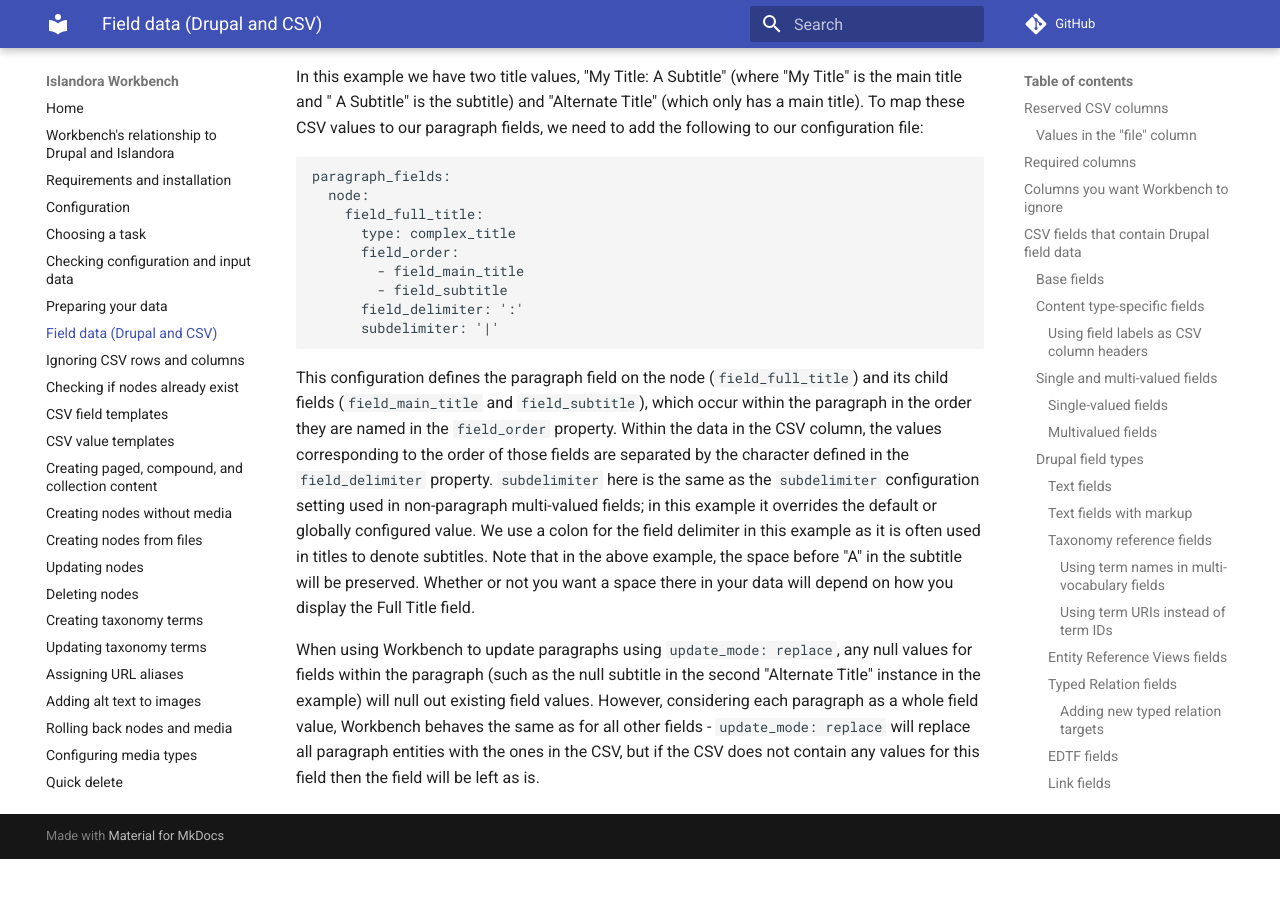
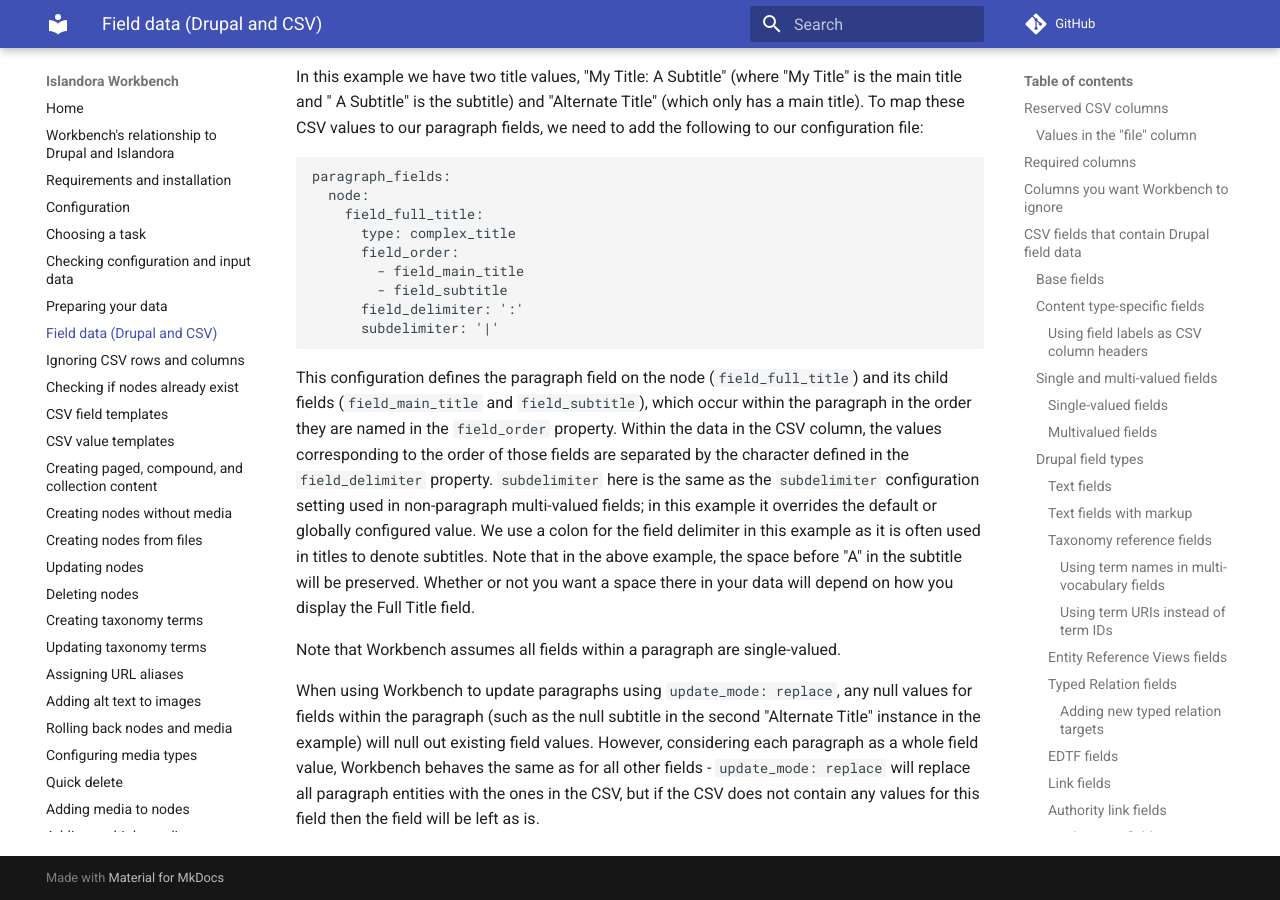
Before and after one commit to mjordan/islandora_workbench_docs, an MkDocs documentation site: the page built from docs/fields.md, in a window 1280 px wide and 900 px high, scrolled down 24712 px. Built offline with MkDocs 1.6.1 and Material for MkDocs 9.7.7, drawn with Linux system fonts in a browser that asks for light colours; comment, search, counter and statistics services are not loaded; before the commit the page ends 25571 px from its top, so only the background shows below that.

Commit message:
Add single-valued note.

```diff
--- a/docs/fields.md
+++ b/docs/fields.md
@@ -624,4 +624,6 @@ paragraph_fields:
 
 This configuration defines the paragraph field on the node (`field_full_title`) and its child fields (`field_main_title` and `field_subtitle`), which occur within the paragraph in the order they are named in the `field_order` property. Within the data in the CSV column, the values corresponding to the order of those fields are separated by the character defined in the `field_delimiter` property. `subdelimiter` here is the same as the `subdelimiter` configuration setting used in non-paragraph multi-valued fields; in this example it overrides the default or globally configured value. We use a colon for the field delimiter in this example as it is often used in titles to denote subtitles. Note that in the above example, the space before "A" in the subtitle will be preserved. Whether or not you want a space there in your data will depend on how you display the Full Title field.
 
+Note that Workbench assumes all fields within a paragraph are single-valued.
+
 When using Workbench to update paragraphs using `update_mode: replace`, any null values for fields within the paragraph (such as the null subtitle in the second "Alternate Title" instance in the example) will null out existing field values. However, considering each paragraph as a whole field value, Workbench behaves the same as for all other fields - `update_mode: replace` will replace all paragraph entities with the ones in the CSV, but if the CSV does not contain any values for this field then the field will be left as is.
```
